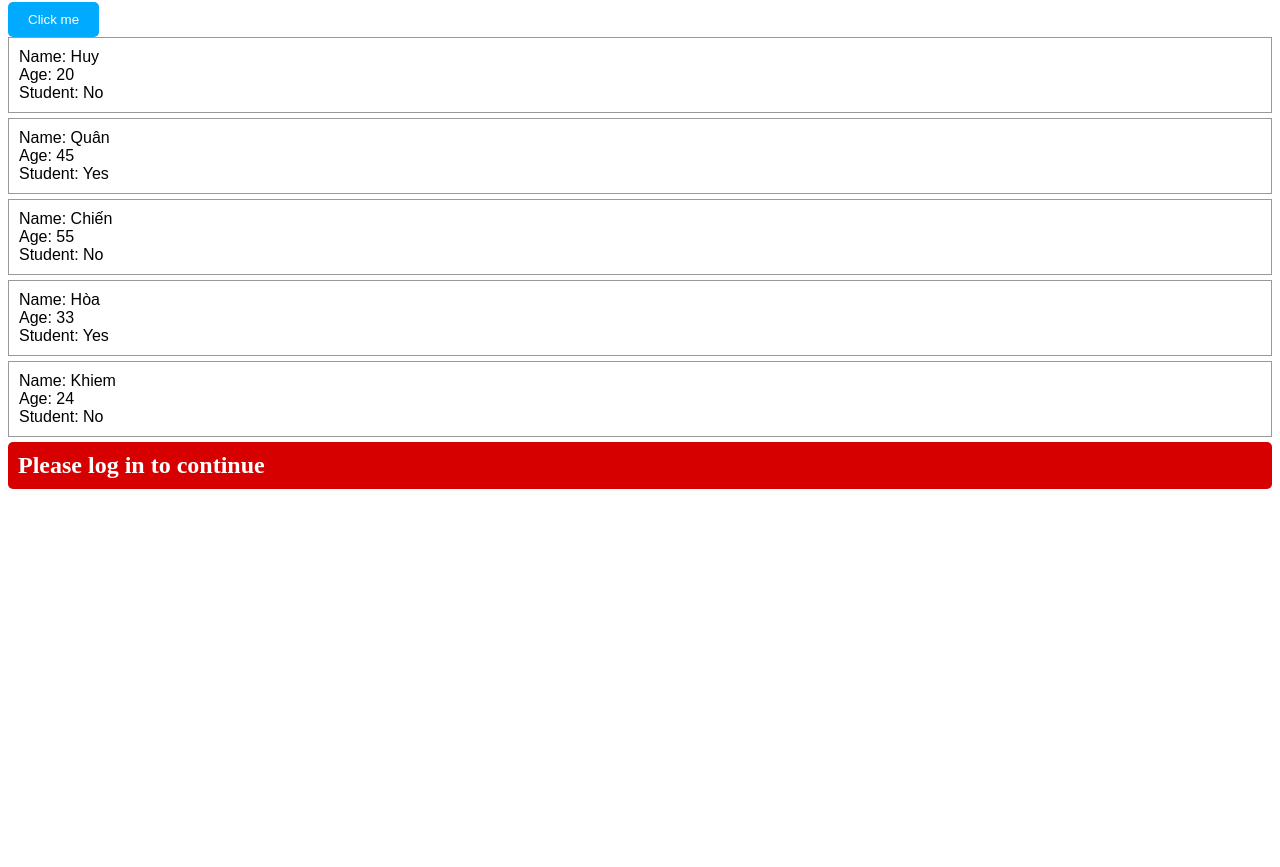
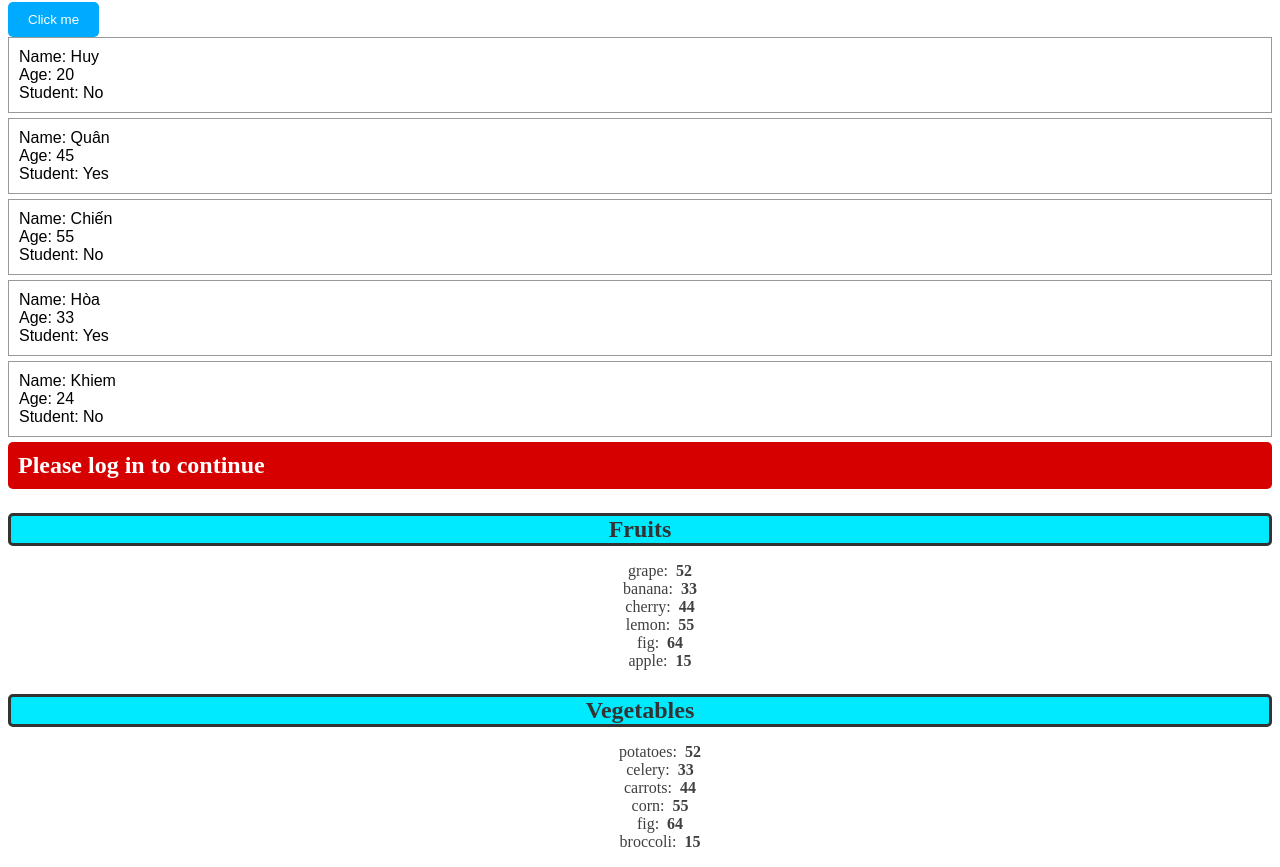
Before and after one commit to DoanKhiem/React-Full-Course, a React (Vite) app: page / in a window 1280 px wide. Shown: the part 310-1177 px from the top of the page. Before the commit the page ends 807 px from the top, so only its background shows below. Built offline with nearby package versions, Linux system fonts and the light colour scheme.

Commit message:
render lists

```diff
--- a/src/App.jsx
+++ b/src/App.jsx
@@ -5,7 +5,24 @@ import Card from "./components/Card"
 import Button from "./components/Button"
 import Student from "./components/Student"
 import UserGreeting from "./components/UserGreeting"
+import List from "./components/List"
 function App() {
+  const fruits = [
+        { id: 1, name: 'grape', calogies: 52 },
+        { id: 2, name: 'banana', calogies: 33 },
+        { id: 3, name: 'cherry', calogies: 44 },
+        { id: 4, name: 'lemon', calogies: 55 },
+        { id: 5, name: 'fig', calogies: 64 },
+        { id: 6, name: 'apple', calogies: 15 },
+    ];
+    const vegetables = [
+        { id: 1, name: 'potatoes', calogies: 52 },
+        { id: 2, name: 'celery', calogies: 33 },
+        { id: 3, name: 'carrots', calogies: 44 },
+        { id: 4, name: 'corn', calogies: 55 },
+        { id: 5, name: 'fig', calogies: 64 },
+        { id: 6, name: 'broccoli', calogies: 15 },
+    ];
   return (
     <>
       {/* <Header />
@@ -23,6 +40,8 @@ function App() {
       </div>
 
       <UserGreeting username="Khiem" isLoggedIn={false} />
+      <List items={fruits} category="Fruits"/>
+      <List items={vegetables} category="Vegetables"/>
     </>
 
   )
--- /dev/null
+++ b/src/components/List.jsx
@@ -0,0 +1,33 @@
+function List(props) {
+    const category = props.category;
+    const itemList = props.items;
+    // const fruits = [
+    //     { id: 1, name: 'grape', calogies: 52 },
+    //     { id: 2, name: 'banana', calogies: 33 },
+    //     { id: 3, name: 'cherry', calogies: 44 },
+    //     { id: 4, name: 'lemon', calogies: 55 },
+    //     { id: 5, name: 'fig', calogies: 64 },
+    //     { id: 6, name: 'apple', calogies: 15 },
+    // ];
+
+    // fruits.sort((a, b) => a.name.localeCompare(b.name)); //Alphabetical order
+    // fruits.sort((a, b) => b.name.localeCompare(a.name)); //Reverse alphabetical order
+    // fruits.sort((a, b) => a.calogies - b.calogies); //Ascending order
+    // fruits.sort((a, b) => b.calogies - a.calogies); //Descending order
+
+    // const lowFrutis = fruits.filter(fruit => fruit.calogies < 50);
+
+    const ListItems = itemList.map((fruit, index) => <li key={fruit.id}>
+        {fruit.name}: &nbsp;
+        <b>{fruit.calogies}</b>
+        </li>);
+
+    return (
+        <>
+            <h3 className="list-category">{category}</h3>
+            <ol className="list-items">{ListItems}</ol>
+        </>
+    );
+}
+
+export default List;
--- a/src/index.css
+++ b/src/index.css
@@ -41,7 +41,7 @@
   border-radius: 5px;
   color: white;
 }
-.login-prompt{
+.login-prompt {
   font-size: 1.5em;
   background-color: hsl(0, 100%, 42%);
   color: white;
@@ -49,3 +49,26 @@
   margin: 0;
   border-radius: 5px;
 }
+.list-category {
+  font-size: 1.5em;
+  font-weight: bold;
+  color: hsl(0, 0%, 20%);
+  margin-bottom: 10px;
+  text-align: center;
+  border: 3px solid;
+  border-radius: 5px;
+  background-color: hsl(185, 100%, 50%);
+}
+
+.list-items li {
+  font-size: 1em;
+  list-style: none;
+  color: hsl(0, 0%, 25%);
+  text-align: center;
+  margin: 0;
+}
+
+.list-items li:hover {
+  color: hsl(0, 0%, 45%);
+  cursor: pointer;
+}
```
